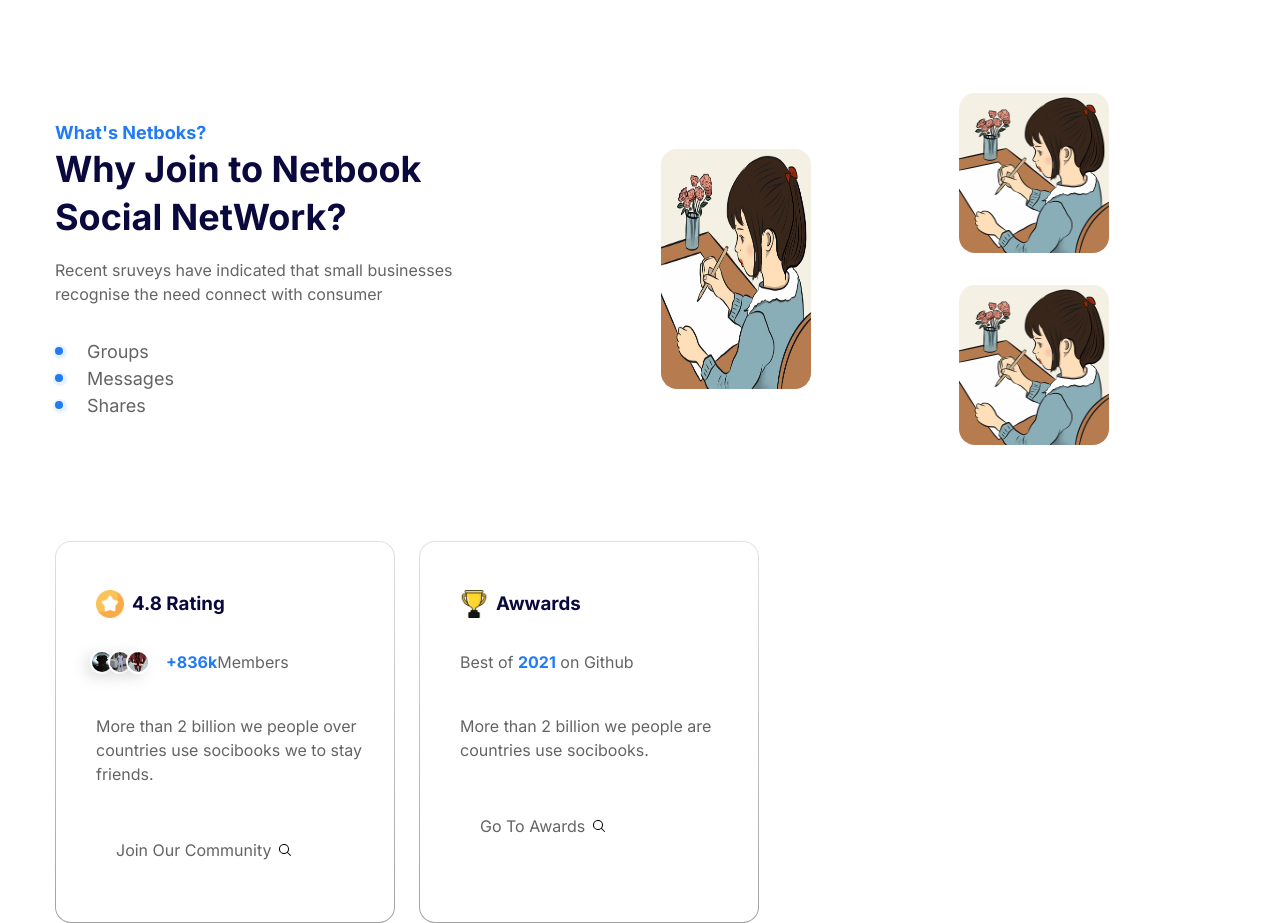
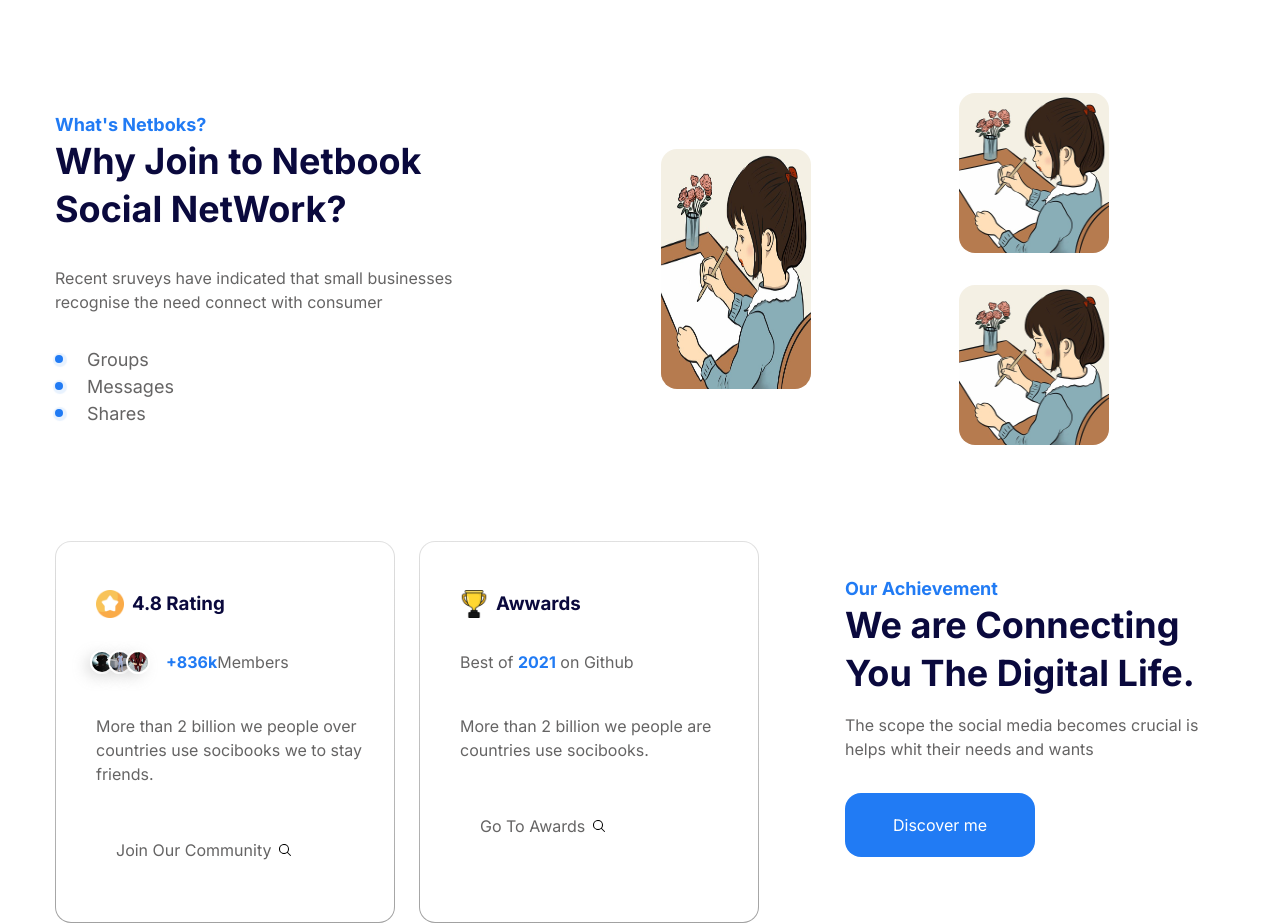
Before and after one commit to 30Bkr/LandingPage, a plain HTML site: page index.html in a window 1280 px wide. Shown: the part 640-1563 px from the top of the page. Drawn offline with Linux system fonts and the light colour scheme.

Commit message:
finalizamos con la tercera entrega

```diff
--- a/index.html
+++ b/index.html
@@ -60,8 +60,8 @@
 
     <section class="whats-netbooks container">
       <div class="whats-netbooks__content">
-        <h2>What's Netboks?</h2>
-        <h3>Why Join to Netbook Social NetWork?</h3>
+        <h2 class="section__title">What's Netboks?</h2>
+        <p class="section__subtitle">Why Join to Netbook Social NetWork?</p>
         <p>Recent sruveys have indicated that small businesses recognise the need connect with consumer</p>
 
         <ul>
@@ -108,8 +108,14 @@
         <p class="card__content">More than 2 billion we people are countries use socibooks.</p>
         <p><a href="#">Go To Awards<img src="images/busqueda.svg" alt="icono para buscar en otra pagina"></a></p>
       </article>
-      <div>
 
+      <div class="achievement__content">
+        <h2 class="section__title">Our Achievement</h2>
+        <p class="section__subtitle">We are Connecting You The Digital Life.</p>
+        <p >The scope the social media becomes crucial is helps whit their needs and wants</p>
+        <p>
+          <a href="" class="btn btn--large">Discover me</a>
+        </p>
       </div>
 
 
--- a/styles/main.css
+++ b/styles/main.css
@@ -90,7 +90,7 @@ a {
   border: solid .0625rem var(--color-primary);
   color: var(--color-primary);
 }
-.btn__large{
+.btn--large{
   height: 4rem;
   padding: 0 3rem;
 
@@ -180,11 +180,13 @@ a {
   gap: 12.5rem;
   margin: 96px auto;
 }
-.whats-netbooks__content h2{
+h2.section__title{
   font-size: 18px;
   color: var(--color-primary);
 }
-.whats-netbooks__content h3{
+p.section__subtitle{
+  color: var(--color-heading);
+  font-weight: bold;
   font-size: 36px;
   line-height: 1.33;
   margin-bottom: 1rem;
@@ -244,6 +246,7 @@ a {
   display: grid;
   grid-template-columns: 340px 340px 1fr;
   gap: 1.5rem;
+  align-items: center;
 }
 .achievement .card{
   /* Truco para unir linear gradient con border radius*/
@@ -300,6 +303,17 @@ a {
 .achievement .card__subtitle b{
   color: var(--color-primary);
 }
+.achievement__content {
+  margin-inline-start: auto;
+  width: 23.75rem;
+}
+.achievement__content p:not(.section__subtitle) {
+  margin-bottom: 2rem;
+
+}
+.achievement .card.awards{
+  height: 100%;
+}
 .card.rating .card__title, .card.awards .card__title{
   display: flex;
   gap: 0.5rem;
```
